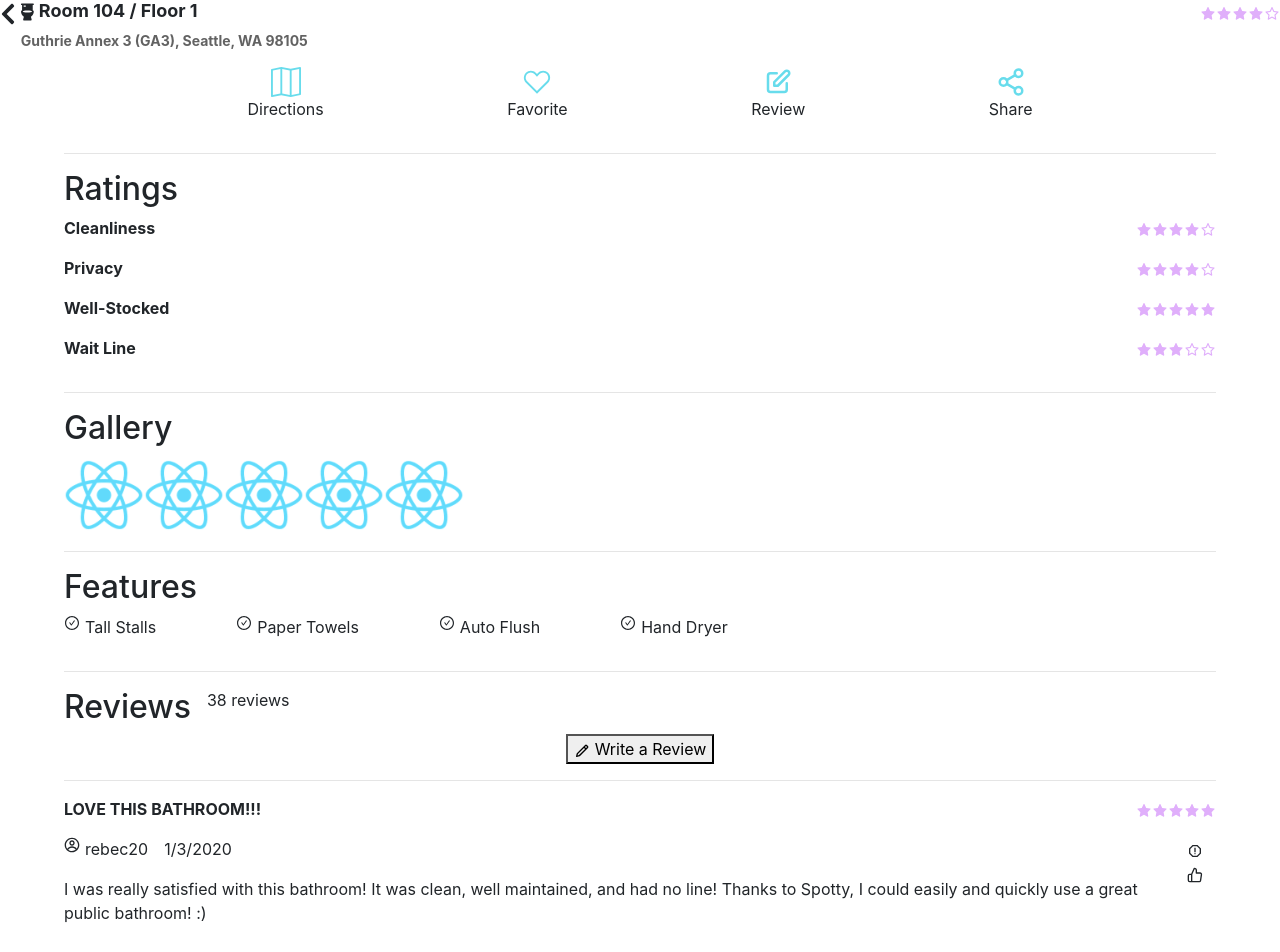
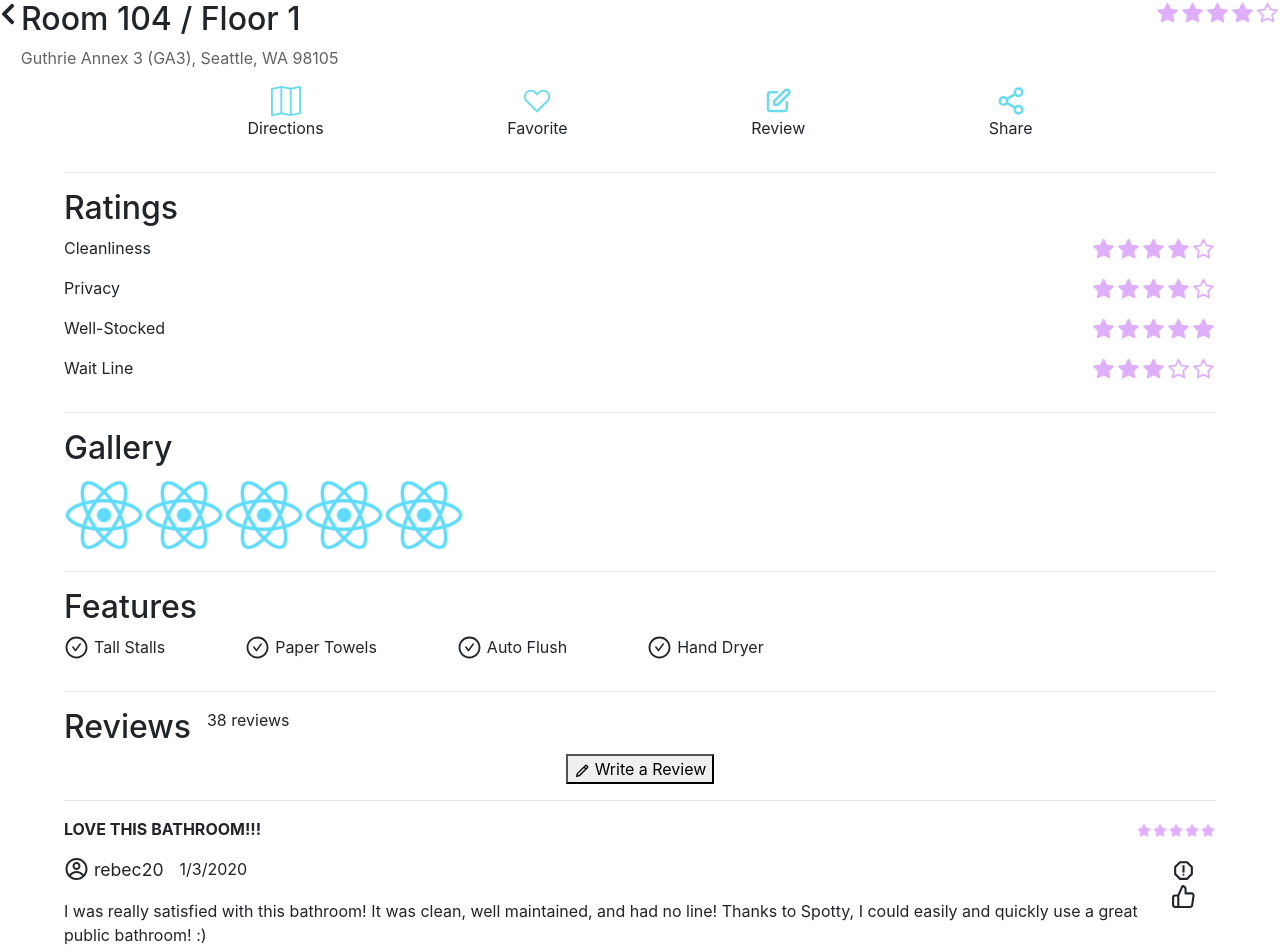
Before and after one commit to lisicase/vonia, a React (Create React App) app: page /bathroom in a window 1280 px wide. Shown: the top 952 px of the page. Built offline with nearby package versions, Linux system fonts and the light colour scheme.

Commit message:
updated font/icon sizes

```diff
--- a/src/BathroomInfo/BathroomFeatures.js
+++ b/src/BathroomInfo/BathroomFeatures.js
@@ -25,7 +25,7 @@ class SingleBathroomFeature extends Component {
     render() {
         return (
             <div style={{ display: 'flex', flexDirection: 'row', marginRight: '5rem' }}>
-                <AiOutlineCheckCircle className="bufferedIcon" />
+                <AiOutlineCheckCircle className="bufferedIcon" size={25} />
                 <p>{this.props.feature}</p>
             </div>
         );
--- a/src/BathroomInfo/BathroomPage.js
+++ b/src/BathroomInfo/BathroomPage.js
@@ -8,7 +8,7 @@ import { Divider, RedirectButton } from '../StyleElements';
 import { BathroomActions } from './Actions';
 import { BathroomGallery } from './Gallery';
 // Icons
-import { FaToilet, FaChevronLeft } from "react-icons/fa";
+import { FaChevronLeft } from "react-icons/fa";
 import { BathroomFeatures } from './BathroomFeatures';
 
 export default class BathroomPage extends Component {
@@ -42,13 +42,12 @@ class BathroomPageTitle extends Component {
             <div style={{display: 'flex', flexDirection:'row', justifyContent:'space-between'}}>
                 <div style={{display: 'flex', flexDirection:'row'}}>
                 <RedirectButton redirectTo="/" button={<FaChevronLeft className="bufferedIcon" style={{height:"1.5rem"}} />} />
-                    <FaToilet className="bufferedIcon" style={{height:"1.5rem", fontSize:'0.8rem'}} />
-                    <h1 className="bathroomTitle"><strong>Room 104 / Floor 1</strong></h1>
+                    <h2>Room 104 / Floor 1</h2>
                 </div>
-                <StarRating rating='4.5' />
+                <StarRating rating='4.5' size='25' />
             </div>
             <p className="bathroomAddress">
-                <strong>Guthrie Annex 3 (GA3), Seattle, WA 98105</strong>
+                Guthrie Annex 3 (GA3), Seattle, WA 98105
             </p>
         </div>
       );
--- a/src/BathroomInfo/Ratings.js
+++ b/src/BathroomInfo/Ratings.js
@@ -17,9 +17,9 @@ export class StarRating extends Component {
         }
         let allStars = starData.map((count) => {
             if (count == 1) {
-                return <AiFillStar />
+                return <AiFillStar size={this.props.size} />
             } else {
-                return <AiOutlineStar />
+                return <AiOutlineStar size={this.props.size} />
             }
         })
         return allStars;
@@ -57,8 +57,8 @@ class CategoricalRating extends Component {
     render() {
         return (
             <div style={{display:'flex', justifyContent:'space-between'}} >
-                <p><strong>{this.props.title}</strong></p>
-                <StarRating rating={this.props.rating} />
+                <p className="slightBold">{this.props.title}</p>
+                <StarRating rating={this.props.rating} size={25} />
             </div>
         )
     }
--- a/src/BathroomInfo/Reviews.js
+++ b/src/BathroomInfo/Reviews.js
@@ -70,8 +70,8 @@ class ReviewDetails extends Component {
       return (
         <div>
             <div style={{display: 'flex', flexDirection:'row'}}>
-                <CgProfile className="bufferedIcon" />
-                <p style={{paddingRight:'1rem'}}>rebec20</p>
+                <CgProfile className="bufferedIcon loweredIcon" size={25} />
+                <p style={{paddingRight:'1rem', fontSize:'1.1rem'}}>rebec20</p>
                 <p>1/3/2020</p>
             </div>
             <p>I was really satisfied with this bathroom! It was clean, well maintained, and had no line! Thanks to Spotty, I could easily and quickly use a great public bathroom! :)</p>
@@ -84,8 +84,8 @@ class ReviewActions extends Component {
     render() {
       return (
         <div>
-            <MdOutlineReport />
-            <FiThumbsUp />
+            <MdOutlineReport size={25} />
+            <FiThumbsUp size={25} />
         </div>
       );
     }
--- a/src/index.css
+++ b/src/index.css
@@ -47,17 +47,21 @@ button.submitBtn:hover {
   margin-right: 5px;
 }
 
-.textCenter {
-  text-align: center;
+.loweredIcon {
+  height: 1.5rem;
 }
 
 .bathroomTitle {
   font-size: 18px;
 }
 
+.textCenter {
+  text-align: center;
+}
+
 .bathroomAddress {
   margin-left: 1.3rem;
-  font-size: 14px;
+  font-size: 1rem;
   color: var(--medGray);
 }
 
```
